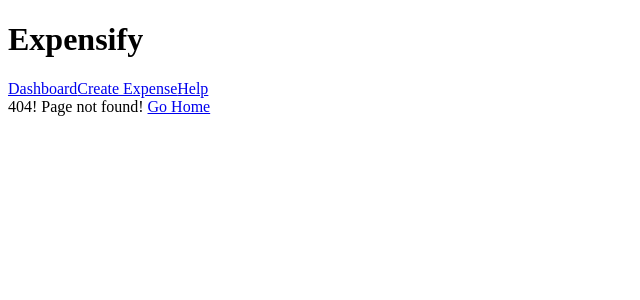
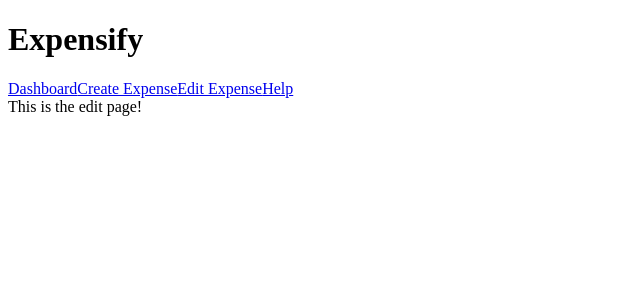
Before and after one commit to emo88em/expensivy, a React (Create React App) app: page /edit in a window 1280 px wide. Before the commit this address had no page. Shown: the top 300 px of the page, without its empty margins (0-640 px from the left). Built offline with nearby package versions, Linux system fonts and the light colour scheme.

Commit message:
Revert "removed edit page from navlinks"
This reverts commit 434d793f48f679edea2d130b66c1dbc5726dccd5.

```diff
--- a/src/routers/AppRouter.js
+++ b/src/routers/AppRouter.js
@@ -17,7 +17,7 @@
         <Switch>
             <Route path="/" component={ExpenseDashboardPage}  exact={true} />
             <Route path="/create" component={AddExpensePage} />
-            <Route path="/edit/:id" component={EditPage} />
+            <Route path="/edit" component={EditPage} />
             <Route path="/help" component={HelpPage} />
             <Route component={NotFoundPage} />
         </Switch>
--- a/src/routers/EditPage.js
+++ b/src/routers/EditPage.js
@@ -1,12 +1,9 @@
-import React from 'react';
-
-const EditPage = (props) => {
-    console.log(props)
-    return (
+import React from 'react'
+;
+const EditPage = () => (
     <div>
-        Editing the expense with id of {props.match.params.id}
+        This is the edit page!
     </div>
-    );
-};
+);
 
 export default EditPage;
--- a/src/routers/HeaderRoute.js
+++ b/src/routers/HeaderRoute.js
@@ -6,6 +6,7 @@
         <h1>Expensify</h1>
             <NavLink to="/" activeClassName="is-active" exact={true}>Dashboard</NavLink>
             <NavLink to="/create" activeClassName="is-active">Create Expense</NavLink>
+            <NavLink to="/edit" activeClassName="is-active">Edit Expense</NavLink>
             <NavLink to="/help" activeClassName="is-active">Help</NavLink>
     </header>
 );
```
